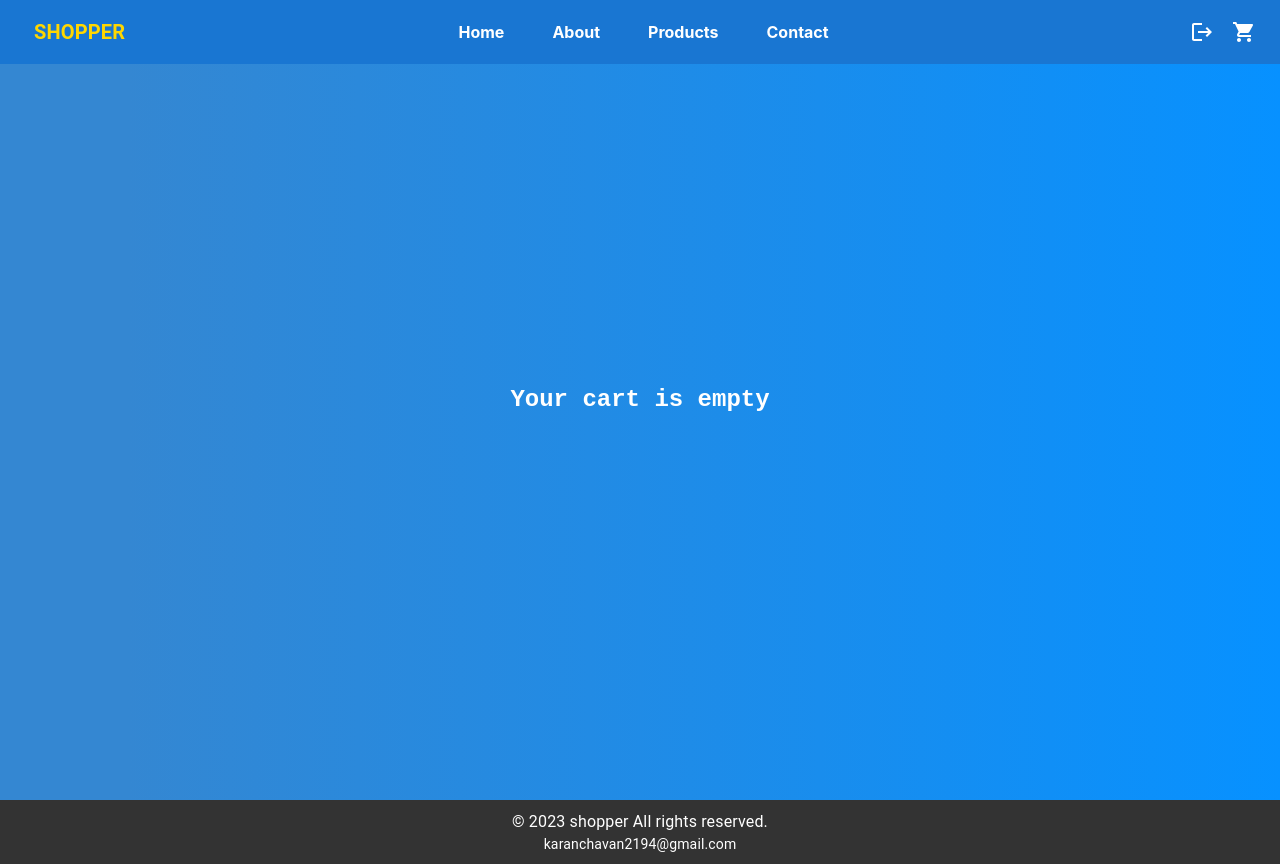
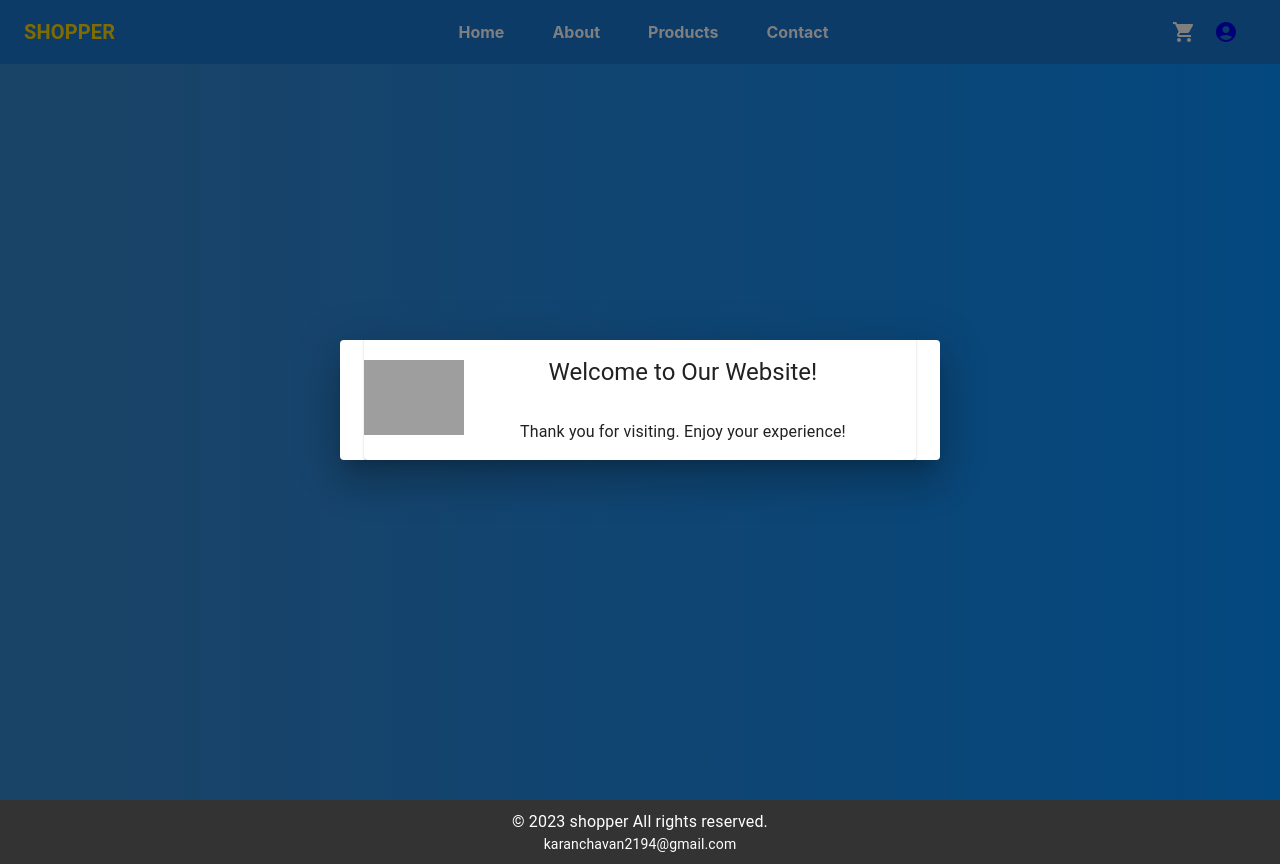
Before and after one commit to githubkaran2194/e-commerce-project, a React (Create React App) app: page /cart in a window 1280 px wide. Built offline with nearby package versions, Linux system fonts and the light colour scheme; grey boxes are pictures that could not be loaded.

Commit message:
fourth commit

```diff
--- a/src/App.js
+++ b/src/App.js
@@ -1,7 +1,5 @@
 import React, { useState } from 'react';
-import { BrowserRouter, Route, Routes, Navigate } from 'react-router-dom';
-import { Toolbar } from '@mui/material';
-
+import { BrowserRouter, Route, Routes } from 'react-router-dom';
 import './App.css';
 import Navbar from './components/Navbar';
 import Home from './pages/Home';
@@ -14,10 +12,11 @@ import SignUp from './components/SignUp';
 import Cart from './pages/Cart';
 import ResetPassword from './components/ResetPassword';
 import Footer from './components/Footer';
+import StartingPop from './pages/StartingPop';
 
 function App() {
   const [cart, setCart] = useState([]);
-  const [isLoggedIn, setIsLoggedIn] = useState(true);
+  const [isLoggedIn, setIsLoggedIn] = useState(false);
 
   const addToCart = (product) => {
     setCart([...cart, { ...product, quantity: 1 }]);
@@ -30,11 +29,16 @@ function App() {
 
   return (
     <>
+      <StartingPop />
       <BrowserRouter>
-        {isLoggedIn ? (
-          <>
-            <Navbar cart={cart} handleLogout={handleLogout} />
+        <Navbar cart={cart} handleLogout={handleLogout} isLoggedIn={isLoggedIn}/>
         <Routes>
+          <Route
+            path="/login"
+            element={<Login setIsLoggedIn={setIsLoggedIn} />}
+          />
+          <Route path='/reset password' element={<ResetPassword />} />
+          <Route path="/signup" element={<SignUp />} />
           <Route path="/" element={<Home />} />
           <Route path="/about" element={<About />} />
           <Route
@@ -45,7 +49,10 @@ function App() {
             path="/productDetails/:id"
             element={<PageDetail addToCart={addToCart} />}
           />
-              <Route path="/contact" element={<Contact />} />
+          <Route
+            path="/contact"
+            element={<Contact />}
+          />
           <Route
             path="/cart"
             element={<Cart cart={cart} setCart={setCart} />}
@@ -55,22 +62,7 @@ function App() {
             element={<h1>page not found</h1>}
           />
         </Routes>
-          </>
-        ): (
-          <Routes>
-            <Route
-              path="/"
-              element={<Login setIsLoggedIn={setIsLoggedIn} />}
-            />
-            <Route path='/reset password' element={<ResetPassword/>} />
-            <Route path="/signup" element={<SignUp />} />
-            <Route
-              path="*"
-              element={<Navigate to="/" replace />}
-            />
-          </Routes>
-        )}
-        <Footer/>
+        <Footer />
       </BrowserRouter>
     </>
   );
--- a/src/components/Navbar.js
+++ b/src/components/Navbar.js
@@ -12,9 +12,9 @@ import {
   Toolbar,
   Typography,
 } from '@mui/material';
-import { Close, Logout, Menu, ShoppingCart } from '@mui/icons-material';
+import { AccountCircle, Close, Login, Logout, Menu, ShoppingCart } from '@mui/icons-material';
 
-const Navbar = ({ cart, handleLogout }) => {
+const Navbar = ({ cart, handleLogout, isLoggedIn }) => {
   const [drawer, setDrawer] = useState(false);
 
   return (
@@ -22,9 +22,12 @@ const Navbar = ({ cart, handleLogout }) => {
       <Container>
         <AppBar color="primary" elevation={0}>
           <Toolbar sx={{ justifyContent: 'space-between', alignItems: 'center' }}>
-           <Link to={'/'} style={{textDecoration:"none"}}> <Typography variant="h6" sx={{ fontWeight: 'bold', color: '#FFD700', position:"relative", left:"10px" }}>
+            <Link to={'/'} style={{ textDecoration: 'none' }}>
+              <Typography variant="h6" sx={{ fontWeight: 'bold', color: '#FFD700' }}>
                 SHOPPER
-         </Typography></Link>
+              </Typography>
+            </Link>
+            <ButtonGroup sx={{ display: { xs: 'none', md: 'flex' }, alignItems: 'center' }}>
               <List
                 sx={{
                   display: 'flex',
@@ -33,11 +36,6 @@ const Navbar = ({ cart, handleLogout }) => {
                     textDecoration: 'none',
                     color: 'white',
                     fontWeight: 'bold',
-                  display: {
-                    xs: 'none',
-                    sm: 'block',
-                    md: 'block',
-                  },
                   },
                 }}
               >
@@ -54,28 +52,40 @@ const Navbar = ({ cart, handleLogout }) => {
                   <Link to="/contact">Contact</Link>
                 </ListItem>
               </List>
-            <ButtonGroup sx={{display:"flex", justifyContent:"center", alignItems:"center"}}>
+            </ButtonGroup>
+            <ButtonGroup sx={{ display: 'flex', justifyContent: 'center', alignItems: 'center' }}>
+              <Link to="/cart" style={{ textDecoration: 'none', color: 'white' }}>
+                <Badge badgeContent={cart.length} variant="standard" color="error">
+                  <ShoppingCart />
+                </Badge>
+              </Link>
+              {isLoggedIn ? (
                 <IconButton
                   color="inherit"
                   variant="text"
                   onClick={handleLogout}
-                sx={{ m: '0 10px'}}
+                  sx={{ marginX: '10px' }}
                 >
                   <Logout />
                 </IconButton>
-              <Link to="/cart" style={{ textDecoration: 'none', color: 'white' }}>
-              <Badge badgeContent={cart.length} variant="standard" color="error">
-                <ShoppingCart/>
-              </Badge>
-            </Link>
-            <IconButton onClick={() => setDrawer(true)} sx={{ display: { sm: 'none' }, m:"0px 6px" }}>
-            <Menu sx={{color:"white"}}/>
+              ) : (
+                <Link to={'/signup'}> <IconButton
+                  color="inherit"
+                  variant="text"
+                  sx={{ marginX: '10px' }}
+                > <AccountCircle />
+                </IconButton></Link>
+              )}
+              <IconButton
+                onClick={() => setDrawer(true)}
+                sx={{ display: { xs: 'block', md: 'none' }, marginX: '10px' }}
+              >
+                <Menu sx={{ color: 'white' }} />
               </IconButton>
             </ButtonGroup>
-
           </Toolbar>
         </AppBar>
-      </Container>
+      </Container >
 
       <Drawer
         open={drawer}
@@ -85,8 +95,14 @@ const Navbar = ({ cart, handleLogout }) => {
           '& .MuiDrawer-paper': { width: '100%', background: '#303030', color: 'white' },
         }}
       >
-    <Close sx={{color:"white",position:"absolute",top:"20px",left:"20px", display: { sm: 'none' }}}  onClick={() => setDrawer(false)}/>
-      <Typography variant="h4" sx={{ textAlign: 'center', marginY: '30px', fontWeight: 'bold', color: '#FFD700' }}>
+        <Close
+          sx={{ color: 'white', position: 'absolute', top: '20px', left: '20px' }}
+          onClick={() => setDrawer(false)}
+        />
+        <Typography
+          variant="h4"
+          sx={{ textAlign: 'center', marginY: '30px', fontWeight: 'bold', color: '#FFD700' }}
+        >
           SHOPPER
         </Typography>
         <hr style={{ width: '100%', borderTop: '1px solid #707070' }} />
@@ -130,15 +146,14 @@ const Navbar = ({ cart, handleLogout }) => {
             </Link>
           </ListItem>
           <ListItem>
-          <Link to="/cart" style={{ textDecoration: 'none', color: 'white' }} onClick={()=>setDrawer(false)}>
+            <Link to="/cart" style={{ textDecoration: 'none', color: 'white' }} onClick={() => setDrawer(false)}>
               <Badge badgeContent={cart.length} variant="standard" color="error">
-            <ShoppingCart sx={{ '&.MuiSvgIcon-root': { fontSize: "60px" } }} />
+                <ShoppingCart sx={{ '&.MuiSvgIcon-root': { fontSize: '60px' } }} />
               </Badge>
             </Link>
           </ListItem>
         </List>
       </Drawer>
-
     </>
   );
 };
--- a/src/pages/HeroSection.js
+++ b/src/pages/HeroSection.js
@@ -5,7 +5,7 @@ import { Link } from 'react-router-dom';
 
 const HeroSection = () => {
     return (
-        <Container sx={{ display: "flex", justifyContent: "center", alignItems: "center", height: "100vh"}} className='home' >
+        <Container sx={{ display: "flex", justifyContent: "center", alignItems: "center", height: "100vh" }} className='home' >
             <Grid container spacing={4}>
                 <Grid item sm={8} sx={{ display: 'flex', flexDirection: 'column', alignItems: 'flex-start' }}>
                     <Typography
--- /dev/null
+++ b/src/pages/StartingPop.js
@@ -0,0 +1,44 @@
+import { Container, Dialog, Grid, Paper, Typography } from '@mui/material';
+import React, { useEffect, useState } from 'react';
+
+const StartingPop = () => {
+    const [startPop, setStartPop] = useState(false);
+
+    useEffect(() => {
+        const open = setTimeout(() => {
+            setStartPop(true)
+        }, 3000);
+        const close = setTimeout(() => {
+            setStartPop(false)
+        }, 7000)
+        return () => clearTimeout(open && close);
+    }, []);
+
+    return (
+        <Dialog open={startPop} fullWidth maxWidth="sm">
+            <Container>
+                <Paper>
+                    <Grid container spacing={5} alignItems="center">
+                        <Grid item>
+                            <img
+                                src="https://uomo-html.flexkitux.com/images/newsletter-popup.jpg"
+                                alt="Starting Pop"
+                                width={100}
+                            />
+                        </Grid>
+                        <Grid item>
+                            <Typography variant="h5" align="center" sx={{ p: 2 }}>
+                                Welcome to Our Website!
+                            </Typography>
+                            <Typography variant="body1" align="center" sx={{ p: 2 }}>
+                                Thank you for visiting. Enjoy your experience!
+                            </Typography>
+                        </Grid>
+                    </Grid>
+                </Paper>
+            </Container>
+        </Dialog>
+    );
+};
+
+export default StartingPop;
```
Lines whose indentation alone changed are shown as unchanged.
